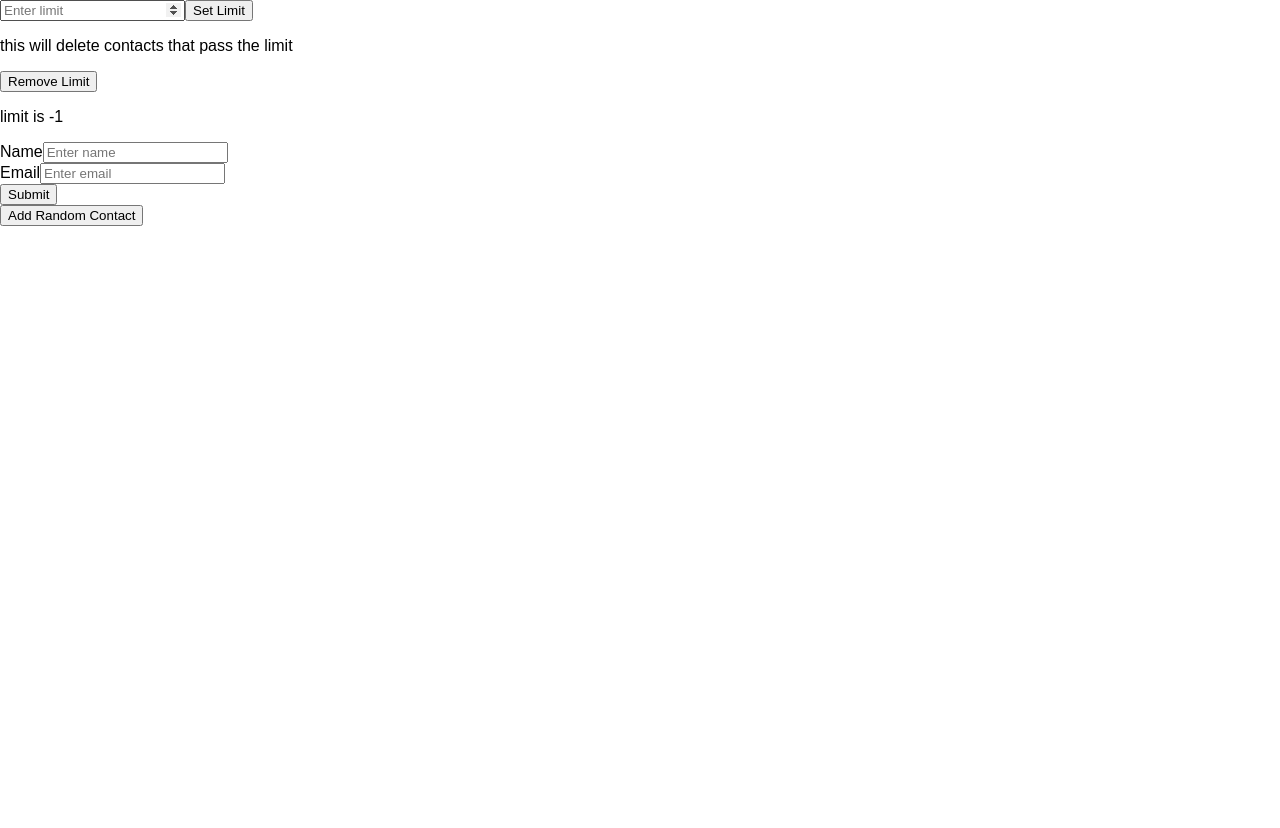
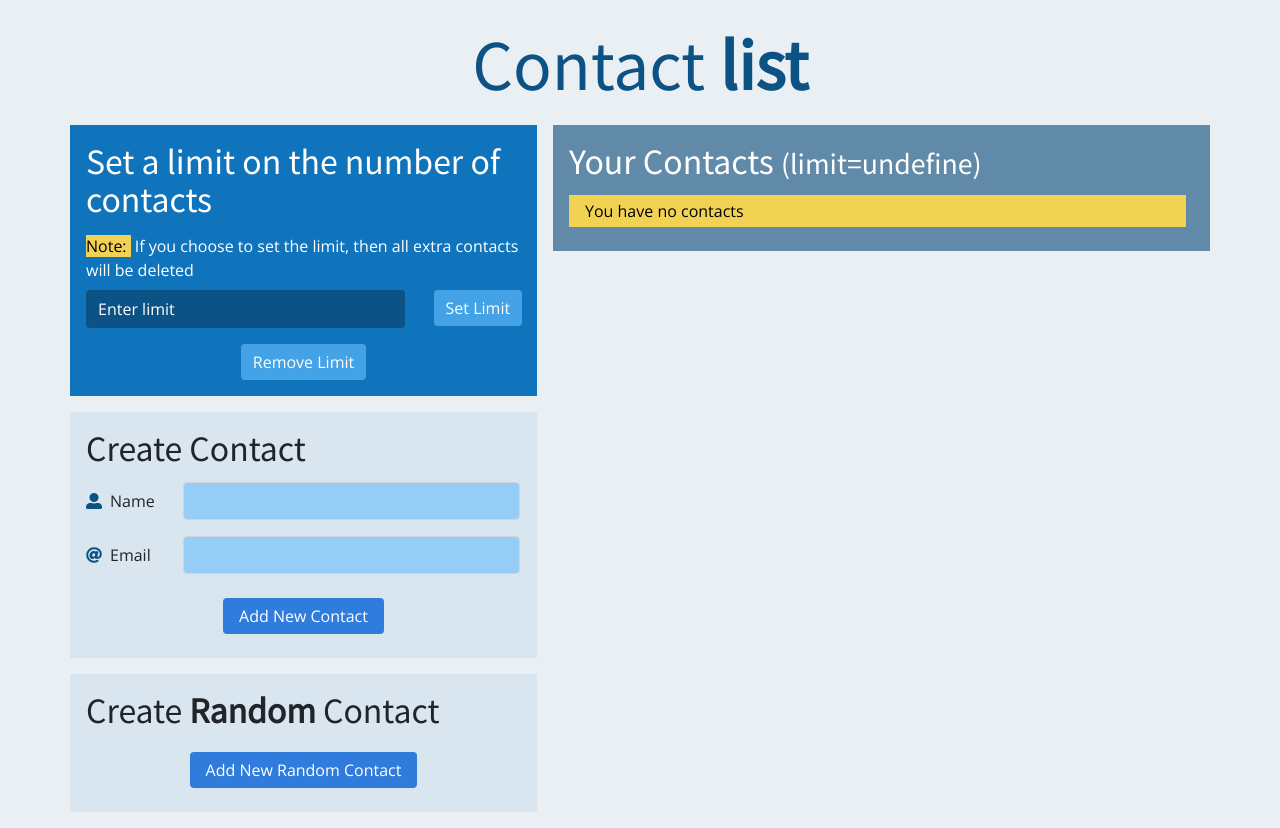
Before and after one commit to IlanitSmul/ContactAppWithRedux, a React app: page / in a window 1280 px wide. Before the commit the page ends 800 px from the top, so only its background shows below. Built offline with nearby package versions, Linux system fonts and the light colour scheme.

Commit message:
add style

```diff
--- a/public/index.html
+++ b/public/index.html
@@ -1,5 +1,6 @@
 <!DOCTYPE html>
 <html lang="en">
+
 <head>
   <meta charset="utf-8">
   <meta name="viewport" content="width=device-width, initial-scale=1, shrink-to-fit=no">
@@ -19,8 +20,21 @@
       work correctly both with client-side routing and a non-root public URL.
       Learn how to configure a non-root public URL by running `npm run build`.
     -->
-    <title>React App</title>
+  <title>ContactApp</title>
+
+  <!-- Bootstrap -->
+  <link rel="stylesheet" href="https://cdn.jsdelivr.net/npm/bootstrap@4.5.3/dist/css/bootstrap.min.css"
+    integrity="sha384-TX8t27EcRE3e/ihU7zmQxVncDAy5uIKz4rEkgIXeMed4M0jlfIDPvg6uqKI2xXr2" crossorigin="anonymous">
+
+  <!-- Google fonts -->
+  <link href="https://fonts.googleapis.com/css2?family=Noto+Sans+JP&family=Open+Sans&display=swap" rel="stylesheet">
+
+  <!-- font Awesome -->
+  <link rel="stylesheet" href="https://use.fontawesome.com/releases/v5.13.0/css/all.css"
+    integrity="sha384-Bfad6CLCknfcloXFOyFnlgtENryhrpZCe29RTifKEixXQZ38WheV+i/6YWSzkz3V" crossorigin="anonymous">
+
 </head>
+
 <body>
   <noscript>
     You need to enable JavaScript to run this app.
@@ -37,4 +51,5 @@
       To create a production bundle, use `npm run build` or `yarn build`.
     -->
 </body>
+
 </html>
--- a/src/actions/contacts.js
+++ b/src/actions/contacts.js
@@ -14,9 +14,9 @@ export const addRandomContactAction = () => {
                     payload: {
                         id: nextContactId++,
                         name: `${data.name.first} ${data.name.last}`,
-                        // phone: data.phone,
+                        phone: data.phone,
                         email: data.email,
-                        // address: `${data.location.city}, ${data.location.country}`,
+                        address: `${data.location.city}, ${data.location.country}`,
                     },
                 });
             });
--- /dev/null
+++ b/src/components/App.css
@@ -0,0 +1,14 @@
+/* ----------------------------------------------------- */
+/* header                                               */
+/* ----------------------------------------------------- */
+
+.header h1 {
+	font-family: 'Noto Sans JP', sans-serif;
+	text-align: center;
+	color: #0c5284;;
+    font-size: 4rem;
+}
+
+.header h1 span {
+	font-weight: bolder;
+}
--- a/src/components/App.js
+++ b/src/components/App.js
@@ -4,12 +4,29 @@ import AddRandomContact from '../containers/AddRandomContact'
 import ContactList from '../containers/ContactList'
 import LimitContactListSize from '../containers/LimitContactListSize'
 
+import './App.css';
+
 const App = () => (
-    <div>
-        <LimitContactListSize />
-        <AddContact />
-        <AddRandomContact />
-        <ContactList />
+    <div className="container">
+
+        <div className="header my-4">
+            <h1>Contact <span>list</span></h1>
+        </div>
+
+        <div className="row">
+
+            <div className="col-5 p-0 m-0">
+                <LimitContactListSize />
+                <AddContact />
+                <AddRandomContact />
+            </div>
+
+            <div className="col-7 p-0 m-0">
+                <ContactList />
+            </div>
+
+        </div>
+
     </div>
 )
 
--- a/src/components/ContactForm.js
+++ b/src/components/ContactForm.js
@@ -43,19 +43,23 @@ class ContactForm extends Component {
     render() {
         return (
             <form className="contact-form" onSubmit={this.handlerSubmit}>
-                <div className="form-group">
-                    <label htmlFor="name">Name</label>
-                    <input type="text" value={this.state.contact.name}
-                        onChange={(e) => this.handlerChangeContact('name', e.target.value)}
-                        className="form-control" id="name" aria-describedby="emailHelp" placeholder="Enter name" />
+                <div className="form-group row pr-3">
+                    <label htmlFor="name" className="col-form-label col-3">
+                        <i className="fas fa-user-alt pr-2"></i>Name</label>
+                    <input type="text" className="form-control col-9" id="name" name="name" required
+                        value={this.state.contact.name}
+                        onChange={(e) => this.handlerChangeContact('name', e.target.value)} />
                 </div>
-                <div className="form-group">
-                    <label htmlFor="email">Email</label>
-                    <input type="text" value={this.state.contact.email}
-                        onChange={(e) => this.handlerChangeContact('email', e.target.value)}
-                        className="form-control" id="email" placeholder="Enter email" autoComplete="true" />
+
+                <div className="form-group row pr-3">
+                    <label htmlFor="email" className="col-form-label col-3">
+                        <i className="fas fa-at pr-2"></i>Email</label>
+                    <input type="email" className="form-control col-9" id="email" name="email"
+                        value={this.state.contact.email}
+                        onChange={(e) => this.handlerChangeContact('email', e.target.value)} />
                 </div>
-                <button type="submit" className="btn btn-primary">Submit</button>
+
+                <button type="submit" className="btn btn-primary mt-2 mb-3 px-3">Add New Contact</button>
             </form>
         )
     }
--- a/src/components/LimitForm.js
+++ b/src/components/LimitForm.js
@@ -36,14 +36,18 @@ class LimitForm extends Component {
         return (
             <div>
                 <form onSubmit={this.handlerSubmit} >
-                    <input type="number" value={this.state.limit}
-                        onChange={(e) => this.handlerChangeContact(e.target.value)}
-                        className="form-control" id="limit" placeholder="Enter limit" />
-                    <button type="submit" className="btn btn-primary">Set Limit</button>
+                    <div className="row">
+                        <div className="col-9">
+                            <input type="number" value={this.state.limit}
+                                onChange={(e) => this.handlerChangeContact(e.target.value)}
+                                className="form-control" id="limit" placeholder="Enter limit" />
+                        </div>
+                        <div className="col-3 px-0">
+                            <button type="submit" className="btn btn-primary">Set Limit</button>
+                        </div>
+                    </div>
                 </form>
-                <p>this will delete contacts that pass the limit</p>
             </div>
-
         )
     }
 }
--- a/src/containers/AddContact.js
+++ b/src/containers/AddContact.js
@@ -9,24 +9,25 @@ class AddContact extends Component {
         this.props.addContact(name, email);
     }
 
-
     render() {
 
-        let form = <p>can't add</p>;
+        let renderedForm = <p className="message">
+            Unable to add new contact.<br />
+            Please delete one of ypur contacts or increase the limit.</p>;
         if (this.props.contacts.canAdd) {
-            form = <ContactForm handlerAddContact={this.handlerAdddContact} />;
+            renderedForm = <ContactForm handlerAddContact={this.handlerAdddContact} />;
         }
 
         return (
-            <div>
-                {form}
-                {/* <ContactForm handlerAddContact={this.handlerAdddContact} /> */}
-            </div>
+            <div className="bright-section mr-2 mb-3 px-3 py-2">
+                <h2 className="pt-2 pb-2">Create Contact</h2 >
+                {renderedForm}
+            </div >
         )
     }
 }
 
-const mapStateToProps = state => { // todo:delete
+const mapStateToProps = state => {
     return {
         contacts: state.contacts
     }
--- a/src/containers/AddRandomContact.js
+++ b/src/containers/AddRandomContact.js
@@ -6,21 +6,23 @@ class AddRandomContact extends Component {
 
     render() {
 
-        let form = <p>can't add</p>;
+        let renderedButton = <p className="message">
+            Unable to add new contact.<br />
+            Please delete one of ypur contacts or increase the limit.</p>;
         if (this.props.contacts.canAdd) {
-            form = <button type="submit" className="btn btn-primary" onClick={this.props.addRandomContact}>Add Random Contact</button>
-                ;
+            renderedButton = <button type="submit" className="btn btn-primary mt-2 mb-3 px-3" onClick={this.props.addRandomContact}>Add New Random Contact</button>;
         }
 
         return (
-            <div>
-                {form}
+            <div className="bright-section mr-2 mb-3 px-3 py-2">
+                <h2 className="pt-2 pb-2">Create <span className="bolder">Random</span> Contact</h2 >
+                {renderedButton}
             </div>
         )
     }
 }
 
-const mapStateToProps = state => { // todo:delete
+const mapStateToProps = state => {
     return {
         contacts: state.contacts
     }
--- a/src/containers/ContactList.js
+++ b/src/containers/ContactList.js
@@ -6,19 +6,32 @@ import Contact from '../components/Contact'
 class ContactList extends Component {
 
     render() {
+
+        let limitText = (this.props.contacts.limit < 0) ? 'undefine' : this.props.contacts.limit;
+
+        let renderedList = <div id="list" className="row row-cols-2 card-deck">
+            {this.props.contacts.contacts.map((contact, index) =>
+                <Contact key={contact.id} index={index} {...contact} onClick={() => this.props.deleteContact(contact.id)} />
+            )}
+        </div>
+
+        if (this.props.contacts.contacts.length === 0) {
+            renderedList = <p className="message mb-3 py-1 pl-3 mr-2">You have no contacts</p>
+        }
+
         return (
-            <ul>
-                {this.props.contacts.map(contact =>
-                    <Contact key={contact.id} {...contact} onClick={() => this.props.deleteContact(contact.id)} />
-                )}
-            </ul>
+            <div className="middle-bright-section ml-2 px-3 py-2">
+                <h2 className="pt-2 pb-2">Your Contacts <span className="smaller">(limit={limitText})</span></h2>
+                {renderedList}
+            </div>
+
         );
     }
 }
 
 const mapStateToProps = state => {
     return {
-        contacts: state.contacts.contacts
+        contacts: state.contacts
     }
 };
 
--- a/src/containers/LimitContactListSize.js
+++ b/src/containers/LimitContactListSize.js
@@ -10,12 +10,15 @@ class LimitContractListSize extends Component {
     }
 
     render() {
-        console.log(this.props)
         return (
-            < div >
+            <div className="dark-section mr-2 mb-3 px-3 py-2">
+
+                <h2 className="pt-2 pb-3 mb-0">Set a limit on the number of contacts</h2>
+
+                <p className="mb-2"><span className="message mr-1">Note: </span> If you choose to set the limit, then all extra contacts will be deleted</p>
                 <LimitForm handlerSetLimit={this.handlerSetLimit} />
-                <button type="submit" className="btn btn-primary" onClick={this.props.clearLimit}>Remove Limit</button>
-                <p>limit is {this.props.contacts.limit}</p>
+
+                <button type="submit" className="btn btn-primary mt-3 mb-2" onClick={this.props.clearLimit}>Remove Limit</button>
 
             </div >
         )
--- a/src/index.css
+++ b/src/index.css
@@ -1,5 +1,122 @@
+/* ----------------------------------------------------- */
+/* general                                               */
+/* ----------------------------------------------------- */
+
 body {
-  margin: 0;
-  padding: 0;
-  font-family: sans-serif;
+	font-family: 'Open Sans', sans-serif;
+	background: #eaeff3;
 }
+
+h2 {
+	font-family: 'Noto Sans JP', sans-serif;
+}
+
+button {
+    border-color: unset;
+}
+
+.error-message, .message {
+	background-color: #f2d253;
+	color: black;
+}
+
+i {
+	color: #3681dd;
+}
+
+.smaller {
+	font-size: smaller;
+}
+
+.bolder {
+	font-weight: bold;
+}
+
+
+/* ----------------------------------------------------- */
+/* forms                                                 */
+/* ----------------------------------------------------- */
+
+form {
+    text-align: center;
+}
+form .form-group {
+	text-align: left;
+}
+
+form .form-group input {
+	background-color: #95cdf6;
+}
+
+form .btn, .btn {
+	color: white;
+	background-color: #307cdd;
+	border: unset;
+}
+
+form i {
+	color: #0c5284;
+}
+
+
+/* ----------------------------------------------------- */
+/* section                                        */
+/* ----------------------------------------------------- */
+
+.bright-section, .dark-section {
+	text-align: center;
+}
+
+.bright-section h2, .dark-section h2,
+.bright-section p, .dark-section p ,
+.bright-section .form-group, .dark-section .form-group {
+	text-align: left;
+}
+
+/* ----------------------------------------------------- */
+/* bright-section                                        */
+/* ----------------------------------------------------- */
+
+.bright-section {
+	background: #d9e6ef;
+}
+
+/* ----------------------------------------------------- */
+/* middle-bright-section                                 */
+/* ----------------------------------------------------- */
+
+.middle-bright-section {
+	background: #618aa8;
+}
+
+.middle-bright-section h2 {
+	color: white;
+}
+
+/* ----------------------------------------------------- */
+/* dark-section                                          */
+/* ----------------------------------------------------- */
+
+.dark-section  {
+	background: #1074bc;
+}
+
+.dark-section h2, .dark-section p {
+	color: white;
+}
+
+.dark-section input {
+	background-color: #0c5284;
+	color: white;
+	border: unset;
+}
+.dark-section input::placeholder{
+	color: white;
+	opacity: 1;
+}
+
+.dark-section .btn {
+	color: white;
+	background-color: #44a2e7;
+	border: unset;
+}
```
Also changed, not shown: src/components/Contact.css (added, +25 -0 lines), src/components/Contact.js (+16 -4 lines). Lines whose indentation alone changed are shown as unchanged.
